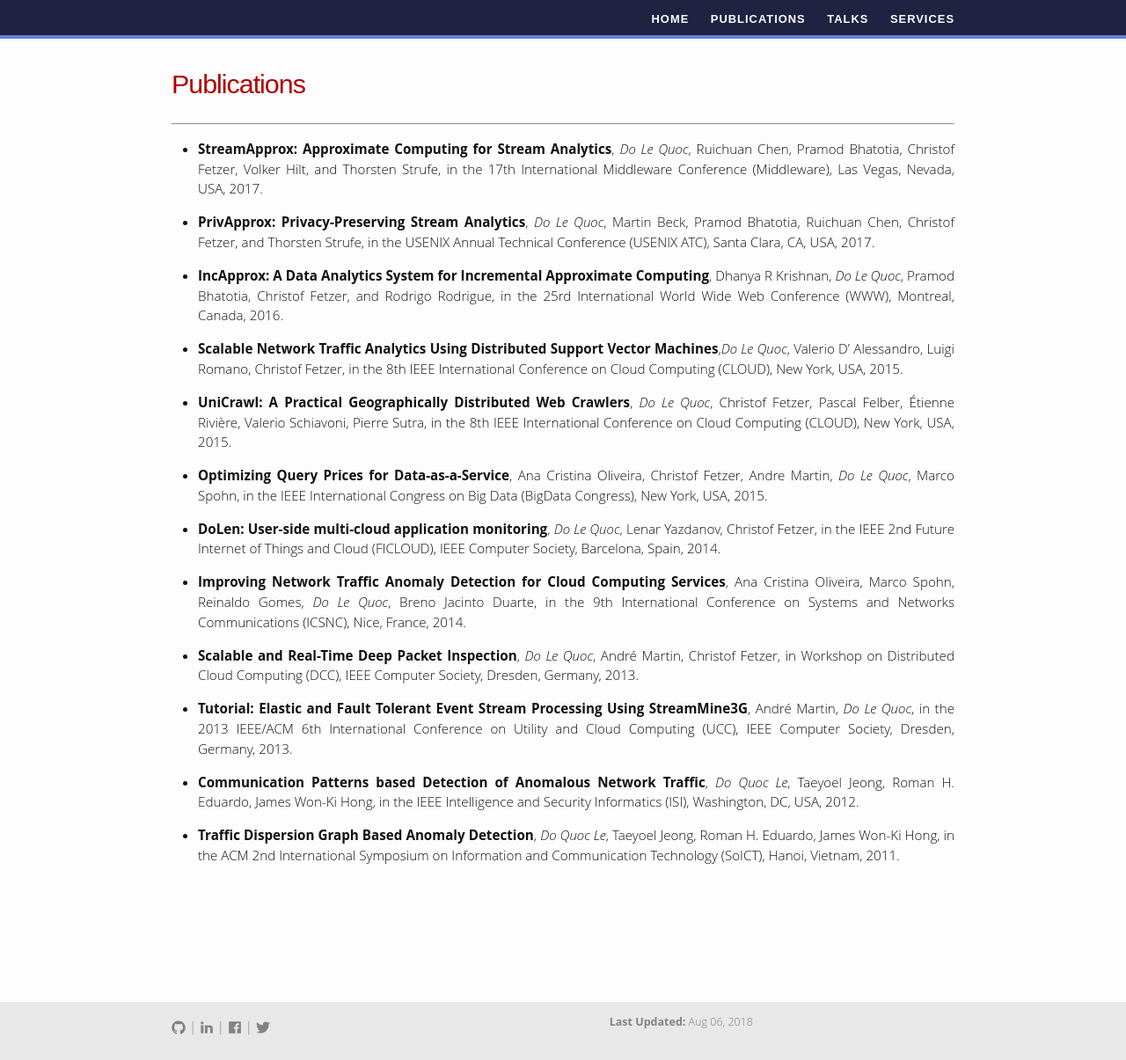
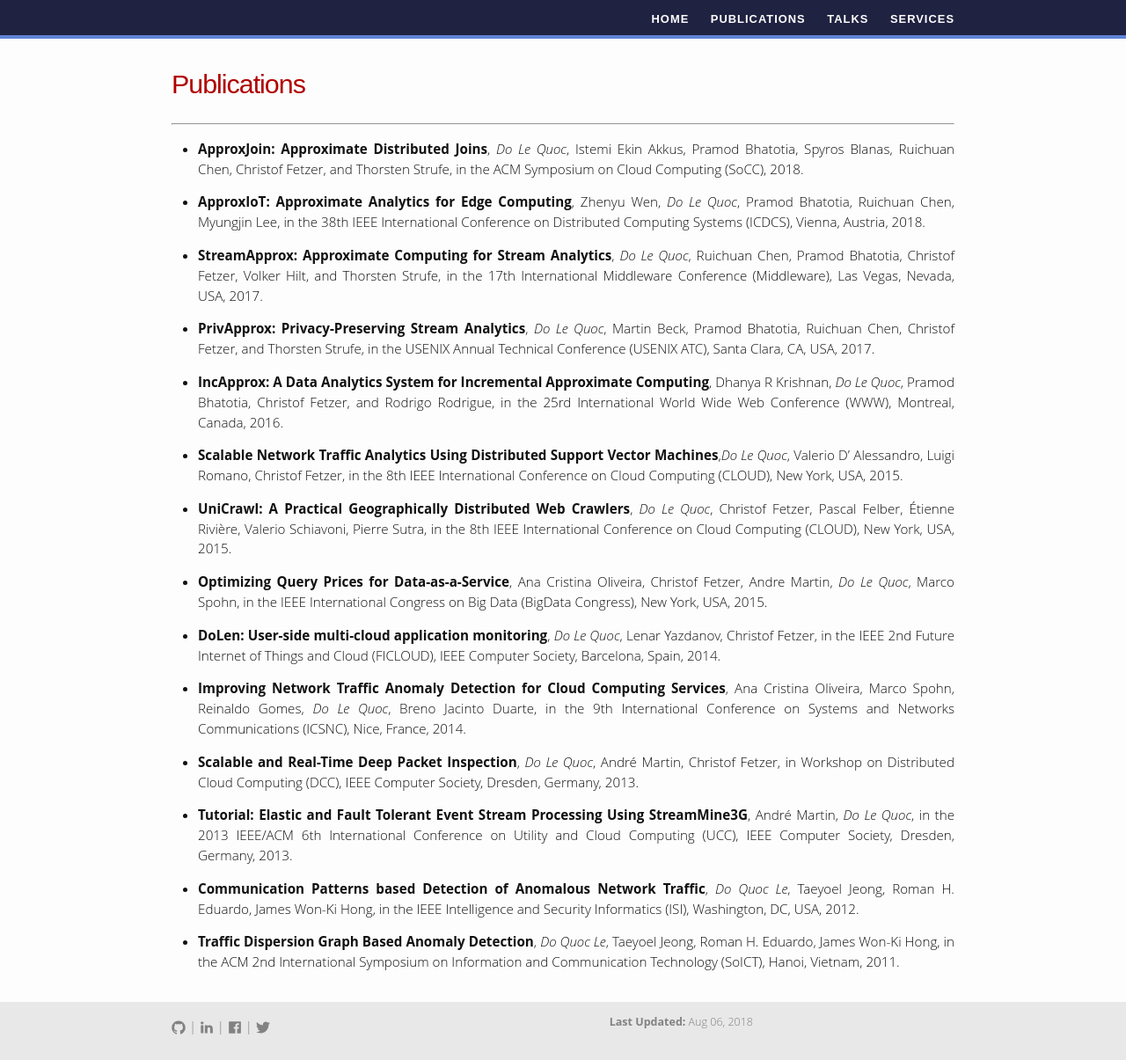
Before and after one commit to doflink/doflink.github.io, a Jekyll site: the page built from publications.md, in a window 1280 px wide and 1205 px high. Shown: the whole window at 88% size. Built offline with Jekyll 4.4.1, drawn with Linux system fonts in a browser that asks for light colours.

Commit message:
update publication

```diff
--- a/publications.md
+++ b/publications.md
@@ -6,6 +6,10 @@ permalink: /publications/
 
 -----
 <hr style="height:10pt; visibility:hidden;" />
+
+- **ApproxJoin: Approximate Distributed Joins**, _Do Le Quoc_, Istemi Ekin Akkus, Pramod Bhatotia, Spyros Blanas, Ruichuan Chen, Christof Fetzer, and Thorsten Strufe, in the ACM Symposium on Cloud Computing (SoCC), 2018.
+
+- **ApproxIoT: Approximate Analytics for Edge Computing**, Zhenyu Wen, _Do Le Quoc_, Pramod Bhatotia, Ruichuan Chen, Myungjin Lee, in the 38th IEEE International Conference on Distributed Computing Systems (ICDCS), Vienna, Austria, 2018.
 
 - **StreamApprox: Approximate Computing for Stream Analytics**, _Do Le Quoc_, Ruichuan Chen, Pramod Bhatotia, Christof Fetzer, Volker Hilt, and Thorsten Strufe, in the 17th International Middleware Conference (Middleware), Las Vegas, Nevada, USA, 2017.
 
```
Also changed, not shown: index.md (+2 -0 lines), services.md (+4 -1 lines).
